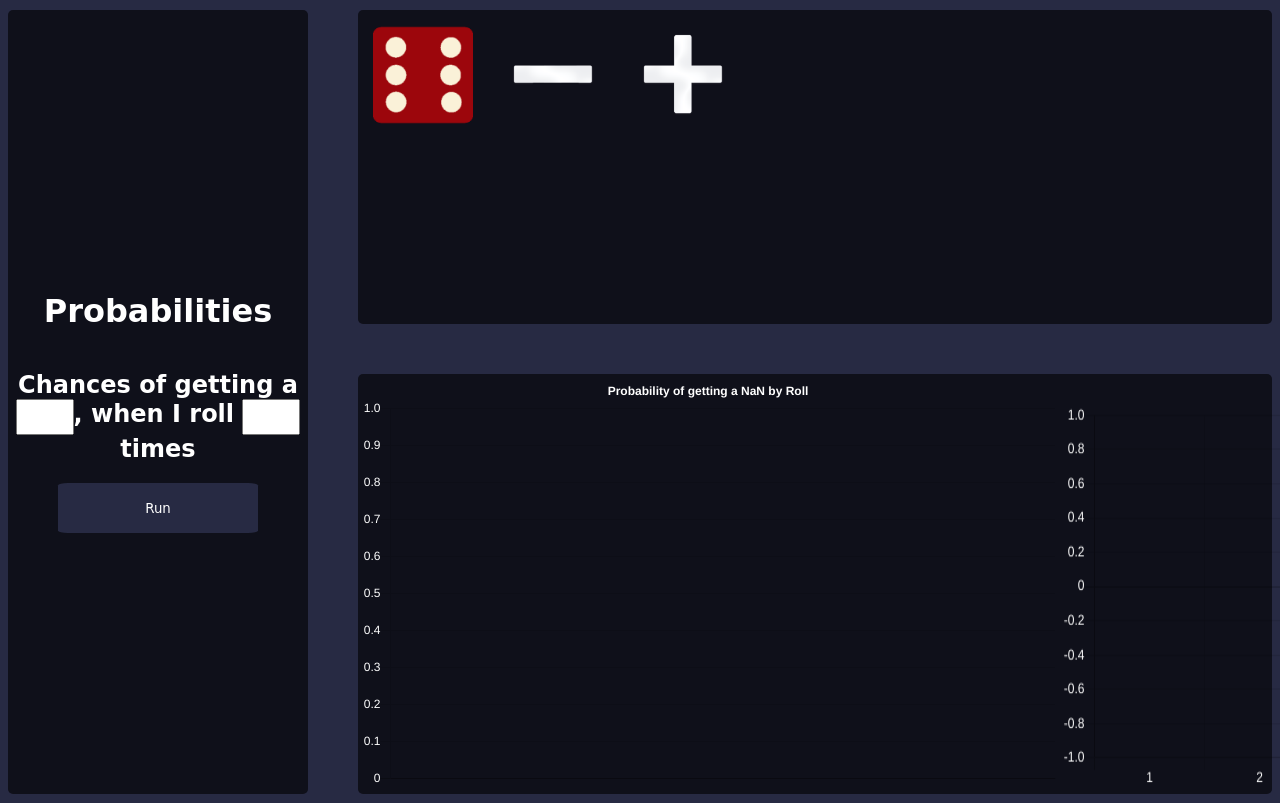
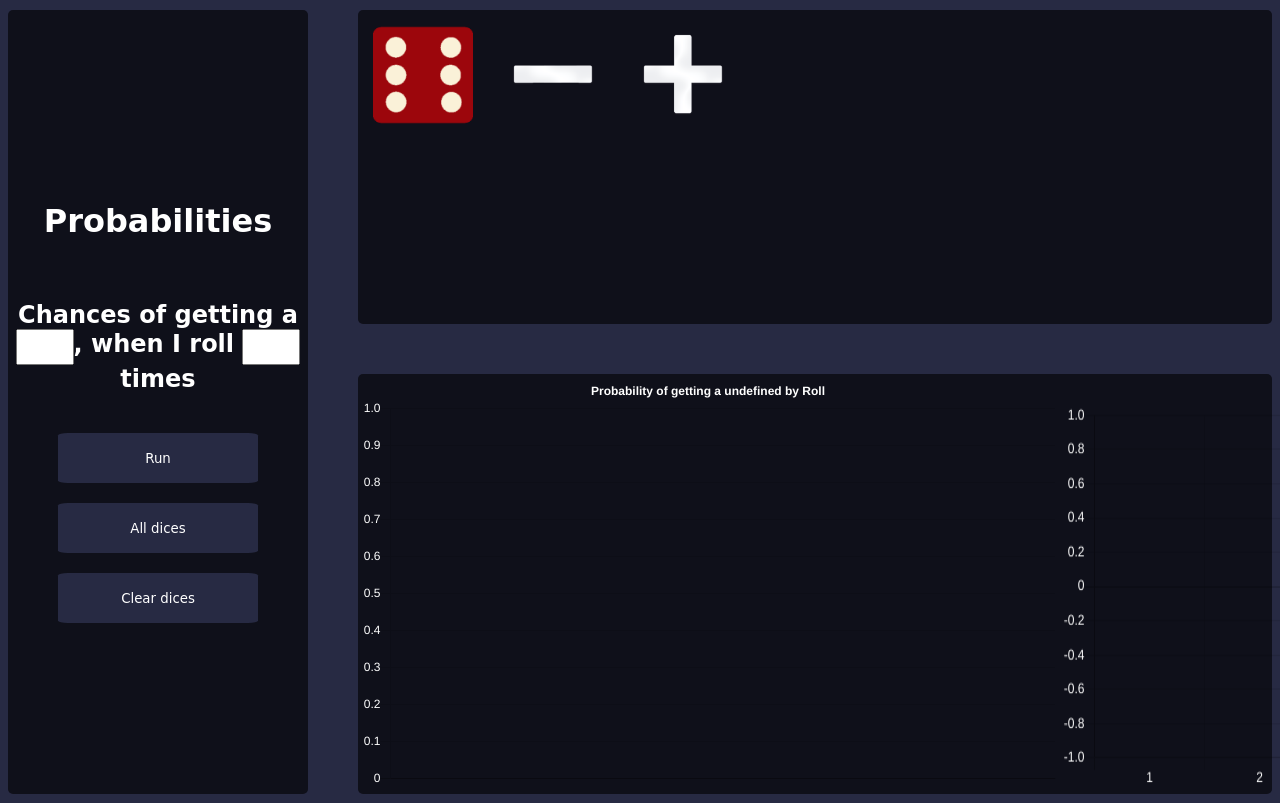
Before and after one commit to liamstupidgames/stupid-dice-probabilities, a plain HTML site: page index.html in a window 1280 px wide. Both pictures are taken after a click on the button "Run". Shown: the top 803 px of the page. Drawn offline with nearby package versions, Linux system fonts and the light colour scheme.

Commit message:
Playable

```diff
--- a/index.html
+++ b/index.html
@@ -18,7 +18,8 @@
             <h2 class="text"> Chances of getting a <input type="text" id="diceSide" class="diceSide userTextInput">, when I roll <input type="text" id="timesToRoll" class="times userTextInput"> times </h2>
 
             <button class="take-two btn" id="run">Run</button>
-
+            <button class="btn" id="allDices">All dices</button>
+            <button class="btn" id="clearDices">Clear dices</button>
         </div>
 
         <div class="info-area">
--- a/src/script.js
+++ b/src/script.js
@@ -5,6 +5,18 @@ function addDice() {
     dicesContainer.prepend(
       `<img src="./assets/images/dice${dice}.png" class="dice" alt="">`
     );
+  }
+}
+
+function addAllDices() {
+  for (let dice = 0; dice < 33; dice++) {
+    addDice();
+  }
+}
+
+function clearAllDices() {
+  for (let dice = 0; dice < 33; dice++) {
+    deleteDice();
   }
 }
 
@@ -132,10 +144,20 @@ function clearGraphs() {
   let probabilityChart = undefined;
 }
 
+function getUserDice(){
+  let userDice = parseInt($("#diceSide").val());
+
+  if (userDice > 0 && userDice < 7) {
+    return userDice;
+  } else {
+    alert("Dices only have 6 sides, from 1 to 6");
+  }
+}
+
 function simulate() {
   clearGraphs();
-  let diceSide = parseInt($("#diceSide").val());
-  let toRoll = $("#timesToRoll").val();
+  let diceSide = getUserDice();
+  let toRoll = parseInt($("#timesToRoll").val());
   let dices = countDices();
   let [result, probabilities] = SimulateAllDices(dices, toRoll, diceSide);
   updateBarChart(result);
@@ -145,4 +167,6 @@ function simulate() {
 Chart.defaults.global.defaultFontColor = "#fff";
 $("#add").click(addDice);
 $("#minus").click(deleteDice);
+$("#allDices").click(addAllDices);
+$("#clearDices").click(clearAllDices);
 $("#run").click(simulate);
--- a/style/style.css
+++ b/style/style.css
@@ -71,6 +71,7 @@ img {
     display: flex;
     flex-direction: column;
     justify-content: center;
+    gap: 20px;
     align-items: center;
 }
 
```
